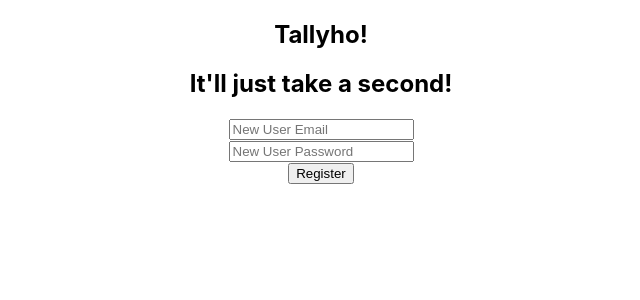
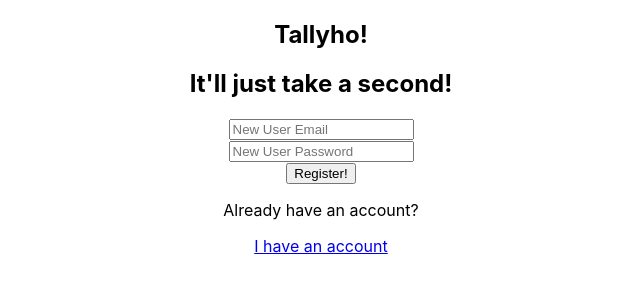
Before and after one commit to cantuus/tallyho-client, a React (Create React App) app: page /register in a window 1280 px wide. Shown: the top 300 px of the page, without its empty margins (319-959 px from the left). Built offline with nearby package versions, Linux system fonts and the light colour scheme.

Commit message:
editmode works

```diff
--- a/src/components/EditModePage/EditModePage.js
+++ b/src/components/EditModePage/EditModePage.js
@@ -10,7 +10,9 @@ export default class EditForm extends Component {
     state = {
         taskTitle: { value: this.props.task.title, touched: false },
         taskImage: { value: this.props.task.image, touched: false },
+        //TODO: state - { tasktitle:..}
     }
+
 
     //todo: state to determine if it's been changed or not
 
@@ -58,7 +60,7 @@ export default class EditForm extends Component {
 
         TallyhoApiService.updateTask(newTask, this.props.task.id)
             .then(() => {
-                this.props.addTaskSuccess()
+                this.props.saveTaskSucess();
             })
             .catch(error => {
                 console.error({ error });
@@ -70,16 +72,16 @@ export default class EditForm extends Component {
             <div>
                 <form className="task-form" onSubmit={this.handleTaskSave}>
                     <label htmlFor="task-title">Add Title
-                        {this.state.taskImage.touched && <p className="error">{this.validateTaskTitle()}</p>}
+                        {this.state.taskTitle.touched && <p className="error">{this.validateTaskTitle()}</p>}
                     </label>
-                    <input  id="task-title" type="text" value={this.state.taskTitle.value} onChange={(e) => {
+                    <input type="text" value={this.state.taskTitle.value} onChange={(e) => {
                         console.log();
                         this.setTaskTitle(e.currentTarget.value);
                     }} />
                     <label htmlFor="task-image">Add Image
                         {this.state.taskImage.touched && <p className="error">{this.validateTaskImage()}</p>}
                     </label>
-                    <input id="task-image" type="text" value={this.state.taskImage.value} onChange={e => this.setTaskImage(e.target.value)} />
+                    <input type="text" value={this.state.taskImage.value} onChange={e => this.setTaskImage(e.target.value)} />
                     <button disabled={
                         this.validateTaskTitle() ||
                         this.validateTaskImage()
@@ -89,4 +91,6 @@ export default class EditForm extends Component {
         )
     }
 
+    //TODO: get the value when the submit is run rather than using an ONCHANGE
+
 }
--- a/src/components/RegistrationForm/RegistrationForm.js
+++ b/src/components/RegistrationForm/RegistrationForm.js
@@ -1,5 +1,6 @@
 import React, { Component } from 'react'
 import AuthApiService from '../../services/auth-api-service'
+import { Link } from 'react-router-dom'
 
 export default class RegistrationForm extends Component {
     static defaultProps = {
@@ -46,7 +47,15 @@ export default class RegistrationForm extends Component {
                     <label htmlFor='RegistrationForm_password'></label>
                     <input className='input' required name='password' type='text' id='RegistrationForm_password' placeholder='New User Password'></input>
                 </div>
-                <button>Register</button>
+                <button>
+                    Register!
+                </button>
+                <p>Already have an account?</p>
+                <p>
+                    <Link to={'/login'}>
+                        I have an account
+                    </Link>
+                </p>
             </form>
         )
     }
--- a/src/components/TaskListPage/TaskListPage.js
+++ b/src/components/TaskListPage/TaskListPage.js
@@ -5,6 +5,7 @@ import EditModePage from '../EditModePage/EditModePage'
 import TokenService from '../../services/token-service'
 
 export default class TaskListPage extends Component {
+
 
     componentDidMount() {
         TallyhoApiService.getTasks()
@@ -25,7 +26,7 @@ export default class TaskListPage extends Component {
                 <EditModePage
                     key={task.id}
                     task={task}
-                    addTaskSuccess={this.props.addTaskSuccess} />
+                    saveTaskSucess={this.props.saveTaskSucess} />
             )
         }
         else {
--- a/src/routes/TaskListMain/TaskListMain.js
+++ b/src/routes/TaskListMain/TaskListMain.js
@@ -22,7 +22,7 @@ export default class TaskListMain extends Component {
         let token = TokenService.getAuthToken()
         let decodedToken = TokenService.decodeToken(token)
         let userId = decodedToken.payload.user_id;
-        let userTasks = response.filter( task => task.user_id === userId)
+        let userTasks = response.filter(task => task.user_id === userId)
 
         this.setState({
             tasks: userTasks
@@ -52,6 +52,18 @@ export default class TaskListMain extends Component {
             editModeOn: false,
             addModeOn: false
         })
+
+    }
+
+    saveTaskSucess = () => {
+        console.log('baby');
+        TallyhoApiService.getTasks()
+            .then(response => {
+                this.renderTasks(response)
+            })
+            .catch(error => {
+                console.error({ error })
+            })
     }
 
 
@@ -97,6 +109,7 @@ export default class TaskListMain extends Component {
                 handleClickToggle={this.handleClickToggle}
                 editModeOn={this.state.editModeOn}
                 addTaskSuccess={this.addTaskSuccess}
+                saveTaskSucess={this.saveTaskSucess}
             />
         }
 
```
